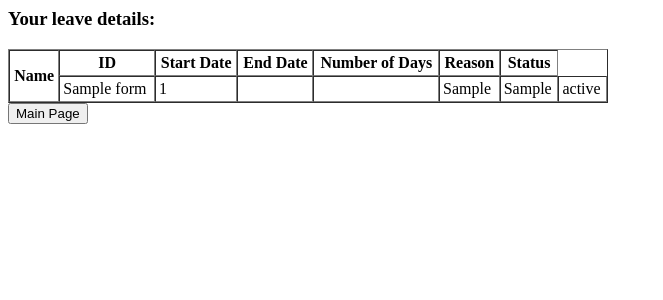
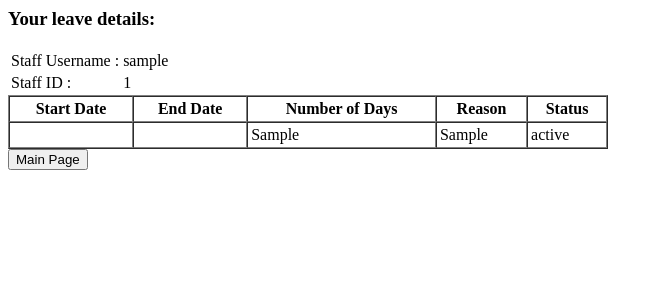
Before and after one commit to IrtisumMusharratRahman/Leave-Application-Management-System, a PHP site: page /Leave_history.php in a window 1280 px wide. Shown: the top 300 px of the page, without its empty margins (0-663 px from the left). Run offline with PHP 8.4, Linux system fonts and the light colour scheme; the visitor is signed in with stand-in values (Sample User, id 1); tables that the repository leaves empty or names only in its code hold one stand-in row (values such as "Sample post"); data that the repository does not hold is empty.

Commit message:
leave history

```diff
--- a/Leave_history.php
+++ b/Leave_history.php
@@ -21,32 +21,34 @@ if ($_SESSION["Login"] != "YES") //if the user is not logged in or has been logg
 		$find = $_SESSION['id'];
 		$sql = "SELECT * FROM form WHERE id LIKE '%$find%'";
 		$result = mysqli_query($conn, $sql);
-		$count = mysqli_query($conn, $sql);
-		$_i="1";
-		if (mysqli_num_rows($count) > 0) {
-			$rows['name'];
-			$_i=$_i+1;
-		}
 
 		if (mysqli_num_rows($result) > 0) {
 
 			?>
 
-
-
-
-
 	    <h3>Your leave details:</h3>
 
 
 			<!-- Start table -->
+			<table >
+				<tr>
+					<td> Staff Username : </td>
+					<td> <?php echo $_SESSION["USER"]   ?> </td>
+				</tr>
+
+
+				<tr>
+					<td> Staff ID : </td>
+					<td> <?php echo $_SESSION["id"]   ?> </td>
+				</tr>
+			</table>
+
 
 			<table width="600" border="1" cellspacing="0" cellpadding="3">
 
 				<!-- Print table heading -->
 				<tr>
-					<th align="center" rowspan="<?php echo $_i ?>" ><strong>Name</strong></th>
-					<th  align="center"><strong>ID</strong></th>
+
 					<th  align="center"><strong>Start Date</strong></th>
 					<th  align="center"><strong>End Date</strong></th>
 					<th  align="center"><strong>Number of Days</strong></th>
@@ -55,13 +57,14 @@ if ($_SESSION["Login"] != "YES") //if the user is not logged in or has been logg
 				</tr>
 
 
+
 				<?php
 				// output data of each row
 				while ($rows = mysqli_fetch_assoc($result)) {
+
 				?>
 					<tr>
-						<td><?php echo $rows['name']; ?></td>
-						<td><?php echo $rows['id']; ?></td>
+
 						<td><?php echo $rows['Sdate']; ?></td>
 						<td><?php echo $rows['Edate']; ?></td>
 						<td><?php echo $rows['days']; ?></td>
@@ -69,15 +72,10 @@ if ($_SESSION["Login"] != "YES") //if the user is not logged in or has been logg
 						<td><?php echo $rows['status']; ?></td>
 					</tr>
 
-
-
-
-
 	<?php
 				}
 			} else {
 				echo '<script>alert("No records found")</script>';
-
 
 			}
 
```
Also changed, not shown: Table/insert_data_form.php (+2 -7 lines).
